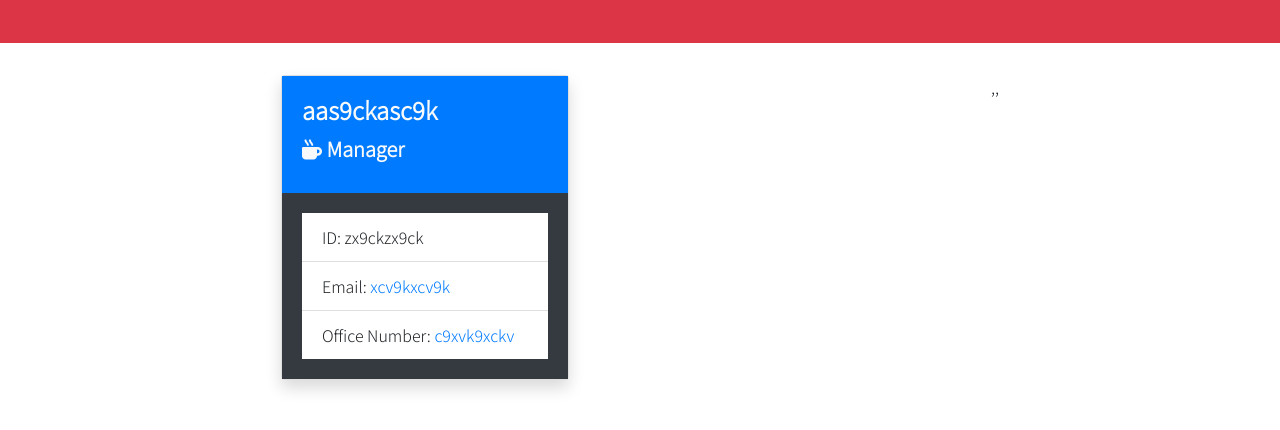
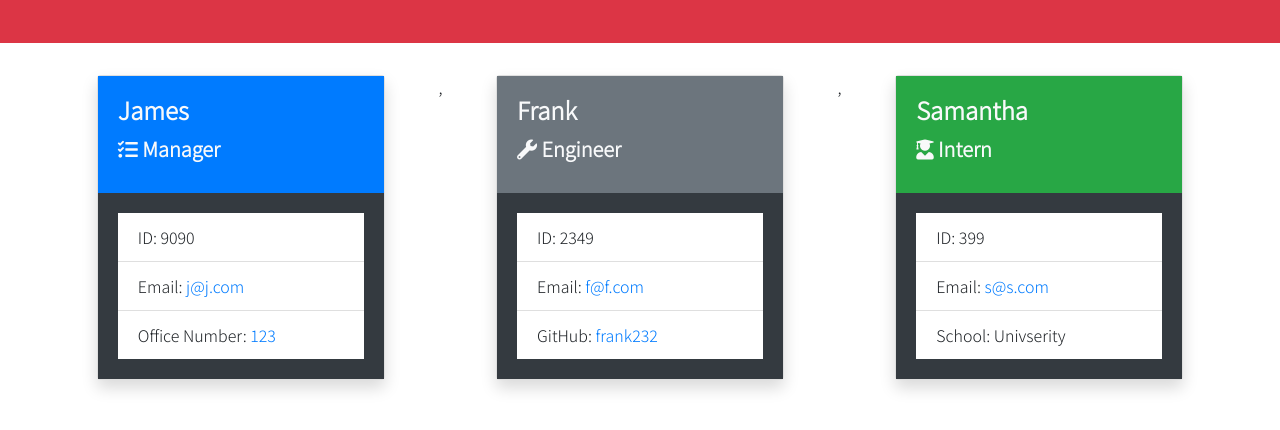
Before and after one commit to rsaad86/TeamProfileGenerator, a website: page crew.html in a window 1280 px wide. Shown: the part 160-590 px from the top of the page. Drawn offline with nearby package versions, Linux system fonts and the light colour scheme.

Commit message:
Final commit

```diff
--- a/crew.html
+++ b/crew.html
@@ -36,24 +36,63 @@
       <div class="row d-flex justify-content-around" id="card-container">
         <div class="card shadow" style="width: 18rem">
   <div class="card-body bg-primary">
-    <h4 class="card-title text-light font-weight-bold" id="name">aas9ckasc9k</h4>
+    <h4 class="card-title text-light font-weight-bold" id="name">James</h4>
     <h5 class="card-title text-light font-weight-bold">
-      <i class="fas fa-mug-hot text-light"></i> Manager
+      <i class="fas fa-tasks text-light"></i> Manager
     </h5>
   </div>
   <div class="card-body bg-dark">
     <ul class="list-group list-group-flush">
-      <li class="list-group-item">ID: zx9ckzx9ck</li>
+      <li class="list-group-item">ID: 9090</li>
       <li class="list-group-item">
-        Email: <a href="mailto:xcv9kxcv9k">xcv9kxcv9k</a>
+        Email: <a href="mailto:j@j.com">j@j.com</a>
       </li>
       <li class="list-group-item">
-        Office Number: <a href="tel:c9xvk9xckv">c9xvk9xckv</a>
+        Office Number: <a href="tel:123">123</a>
       </li>
     </ul>
   </div>
 </div>
-,,
+,<div class="card shadow" style="width: 18rem">
+  <div class="card-body bg-secondary">
+    <h4 class="card-title text-light font-weight-bold" id="name">Frank</h4>
+    <h5 class="card-title text-light font-weight-bold">
+      <i class="fas fa-wrench text-light"></i> Engineer
+    </h5>
+  </div>
+  <div class="card-body bg-dark">
+    <ul class="list-group list-group-flush">
+      <li class="list-group-item">ID: 2349</li>
+      <li class="list-group-item">
+        Email: <a href="mailto:f@f.com">f@f.com</a>
+      </li>
+      <li class="list-group-item">
+        GitHub:
+        <a href="https://github.com/frank232" target="_blank"
+          >frank232</a
+        >
+      </li>
+    </ul>
+  </div>
+</div>
+,<div class="card shadow" style="width: 18rem">
+  <div class="card-body bg-success">
+    <h4 class="card-title text-light font-weight-bold" id="name">Samantha</h4>
+    <h5 class="card-title text-light font-weight-bold">
+      <i class="fas fa-user-graduate text-light"></i> Intern
+    </h5>
+  </div>
+  <div class="card-body bg-dark">
+    <ul class="list-group list-group-flush">
+      <li class="list-group-item">ID: 399</li>
+      <li class="list-group-item">
+        Email: <a href="mailto:s@s.com">s@s.com</a>
+      </li>
+      <li class="list-group-item">School: Univserity</li>
+    </ul>
+  </div>
+</div>
+
       </div>
     </div>
   </body>
```
Also changed, not shown: README.md, screencapture-file-C-Users-rsaad-Desktop-projects-TeamProfileGenerator-crew-html-2021-07-21-22_09_14.png (added).
